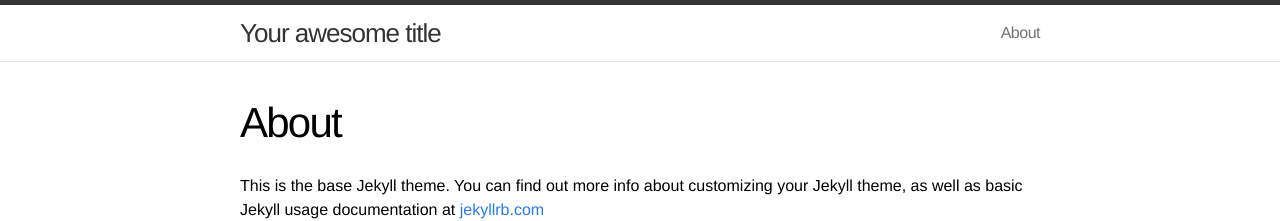
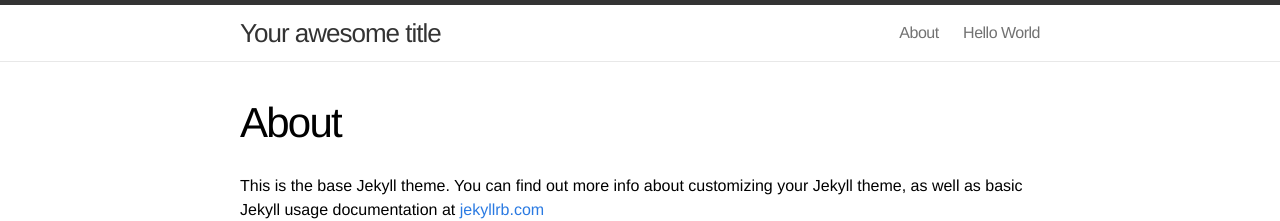
Before and after one commit to shiroh/shiroh.github.io, a Jekyll site: the page built from about.md, in a window 1280 px wide. Shown: the top 221 px of the page. Built offline with Jekyll 4.4.1, drawn with Linux system fonts in a browser that asks for light colours.

Commit message:
add yaml header

```diff
--- a/playground/md.md
+++ b/playground/md.md
@@ -1,2 +1,7 @@
+---
+layout: post
+title: Hello World
+---
+
 ###First Markdown page
 > Have fun
```
